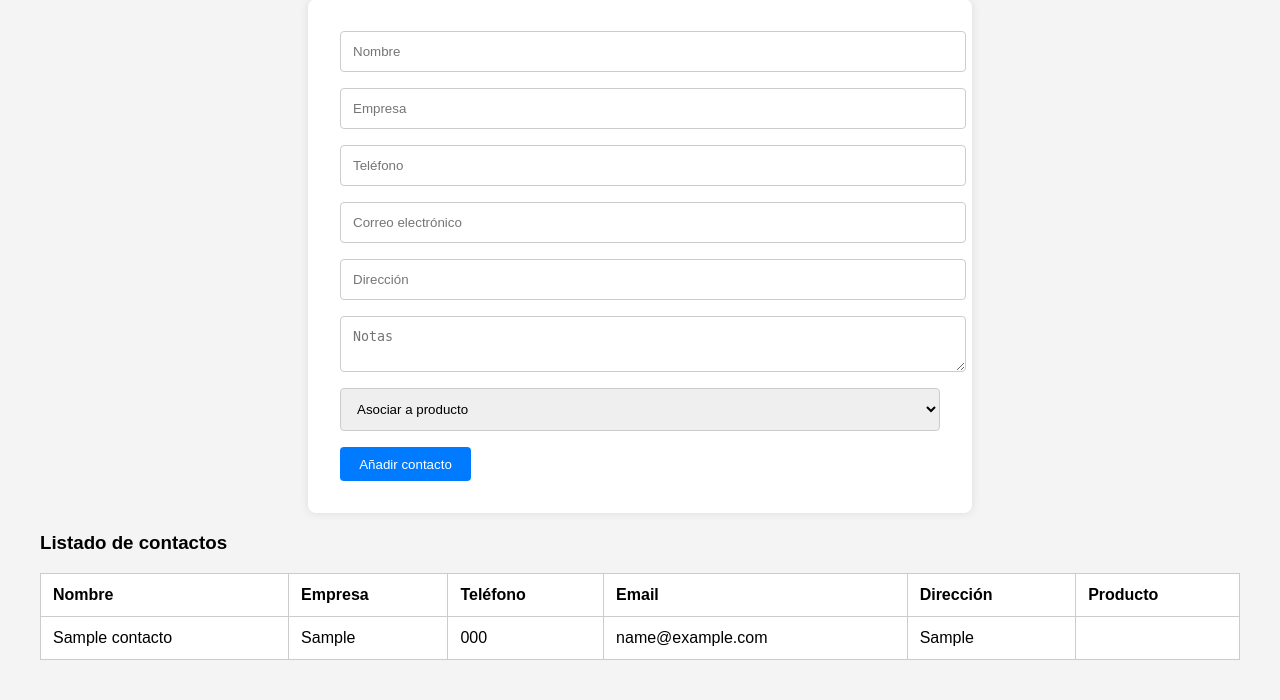
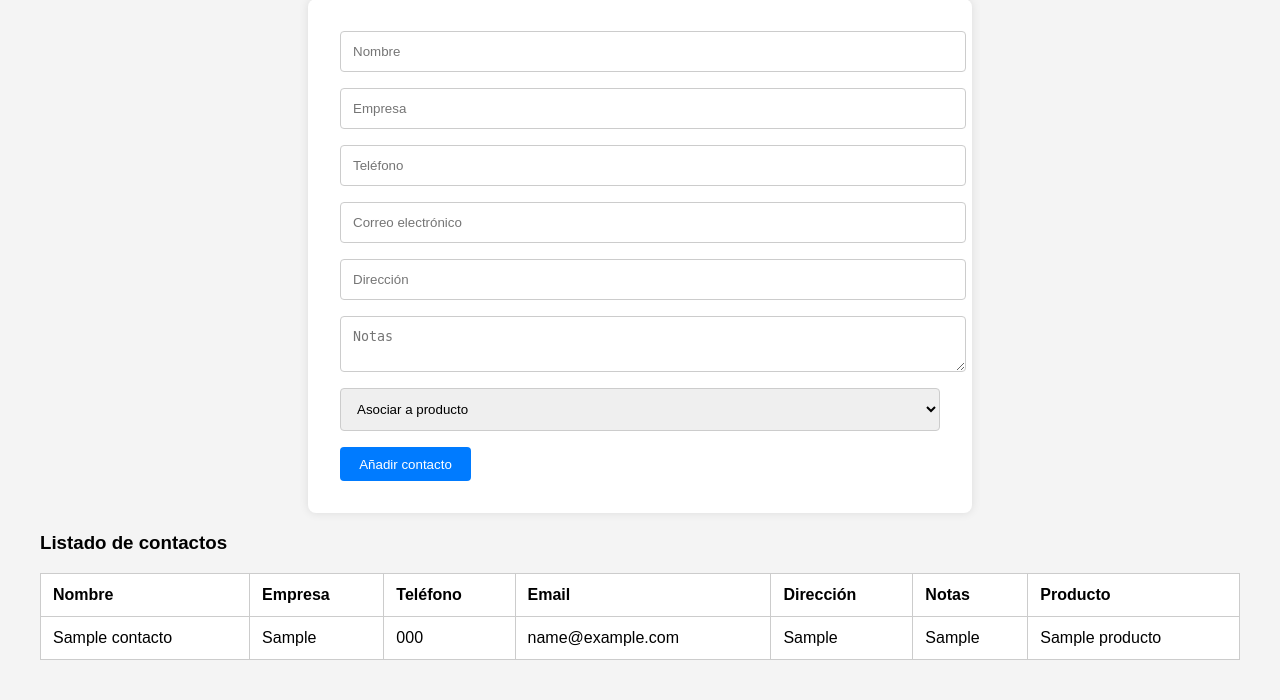
Before and after one commit to fjperinan79/easycrm, a PHP site: page /views/contactos.php in a window 1280 px wide. Shown: the part 221-921 px from the top of the page. Run offline with PHP 8.4, Linux system fonts and the light colour scheme; the visitor is signed in with stand-in values (Sample User, id 1); tables that the repository leaves empty or names only in its code hold one stand-in row (values such as "Sample post"); data that the repository does not hold is empty.

Commit message:
Modifico el código para que se muestre en la vista el producto en lugar del producto_id, también se ñaden las notas.

```diff
--- a/views/contactos.php
+++ b/views/contactos.php
@@ -57,7 +57,7 @@ $productos = $conn->query("SELECT ID, nombre FROM productos")->fetch_all(MYSQLI_
     <?php if (!empty($contactos)): ?>
         <h3>Listado de contactos</h3>
         <table class="tabla">
-            <tr><th>Nombre</th><th>Empresa</th><th>Teléfono</th><th>Email</th><th>Dirección</th><th>Producto</th></tr>
+            <tr><th>Nombre</th><th>Empresa</th><th>Teléfono</th><th>Email</th><th>Dirección</th><th>Notas</th><th>Producto</th></tr>
             <?php foreach ($contactos as $c): ?>
                 <tr>
                     <td><?= htmlspecialchars($c["nombre"]) ?></td>
@@ -65,7 +65,8 @@ $productos = $conn->query("SELECT ID, nombre FROM productos")->fetch_all(MYSQLI_
                     <td><?= htmlspecialchars($c["telefono"]) ?></td>
                     <td><?= htmlspecialchars($c["email"]) ?></td>
                     <td><?= htmlspecialchars($c["direccion"]) ?></td>
-                    <td><?= htmlspecialchars($c["producto_id"]) ?></td>
+                    <td><?= htmlspecialchars($c["notas"]) ?></td>
+                    <td><?= htmlspecialchars($c["producto"]) ?></td>
                 </tr>
             <?php endforeach; ?>
         </table>
```
